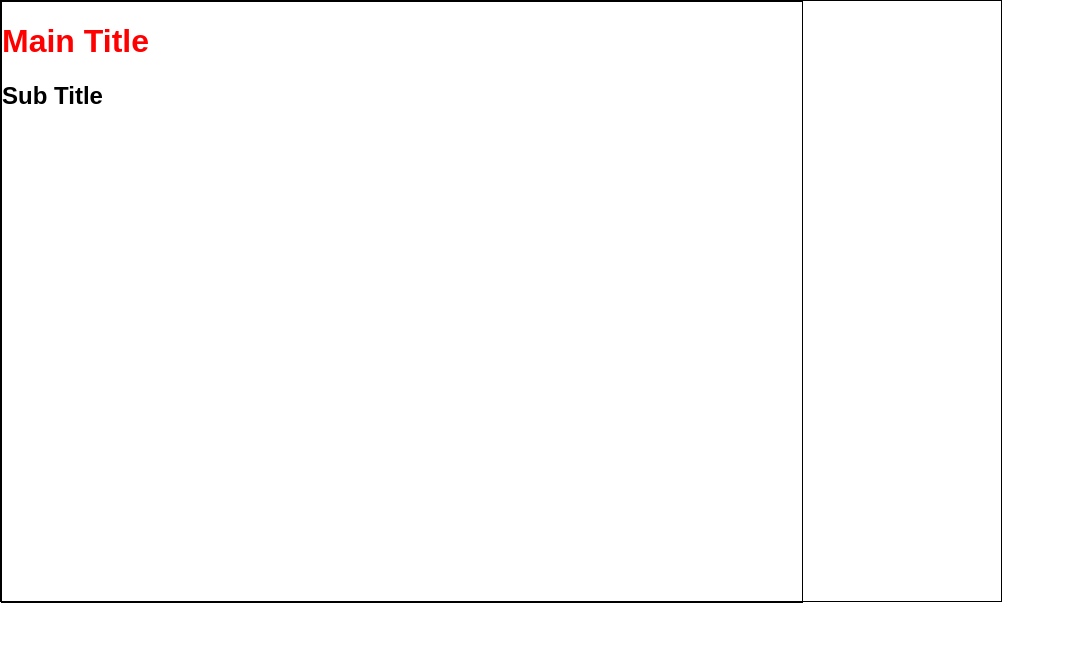
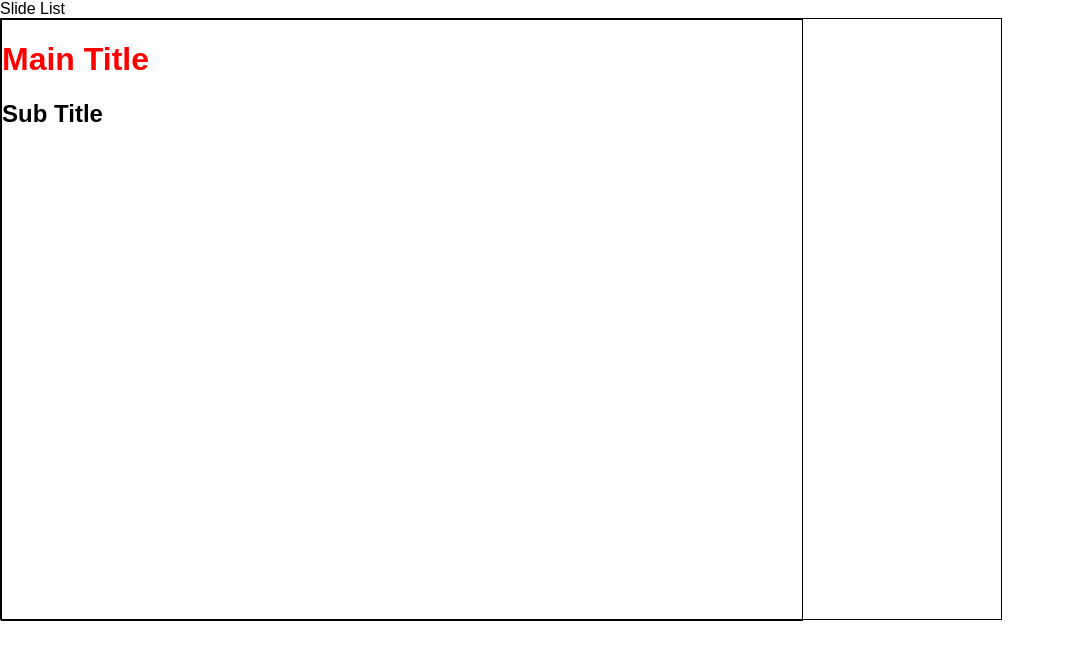
Before and after one commit to patgeek/bootcamp-slideshow, a React (Create React App) app: page / in a window 1280 px wide. Shown: the top 660 px of the page, without its empty margins (0-1065 px from the left). Built offline with nearby package versions, Linux system fonts and the light colour scheme.

Commit message:
Added SlideList component

```diff
--- a/src/components/App.tsx
+++ b/src/components/App.tsx
@@ -1,5 +1,6 @@
 import * as React from 'react';
 import Content from './Content'
+import SlideList from './SlideList';
 import {Slide} from '../types/index';
 import '../styles/App.css';
 
@@ -7,9 +8,20 @@ import '../styles/App.css';
 class App extends React.Component<Slide> {
   public render() {
     return (
-      <div className="appBorder">
+      <div>
+        <div className="slideListBorder">
+          { this.buildSlideList() }
+        </div>
+        <div className="appBorder">
           { this.buildContent() }
+        </div>
       </div>
+    )
+  }
+
+  private buildSlideList() {
+    return (
+      <SlideList/>
     )
   }
 
--- /dev/null
+++ b/src/components/SlideList.tsx
@@ -0,0 +1,15 @@
+import * as React from 'react';
+// import '../styles/Content.css';
+
+
+class SlideList extends React.Component {
+    public render() {
+        return (
+            <div className="slideListBorder">
+                Slide List
+            </div>
+        )
+    }
+}
+
+export default SlideList;
```
